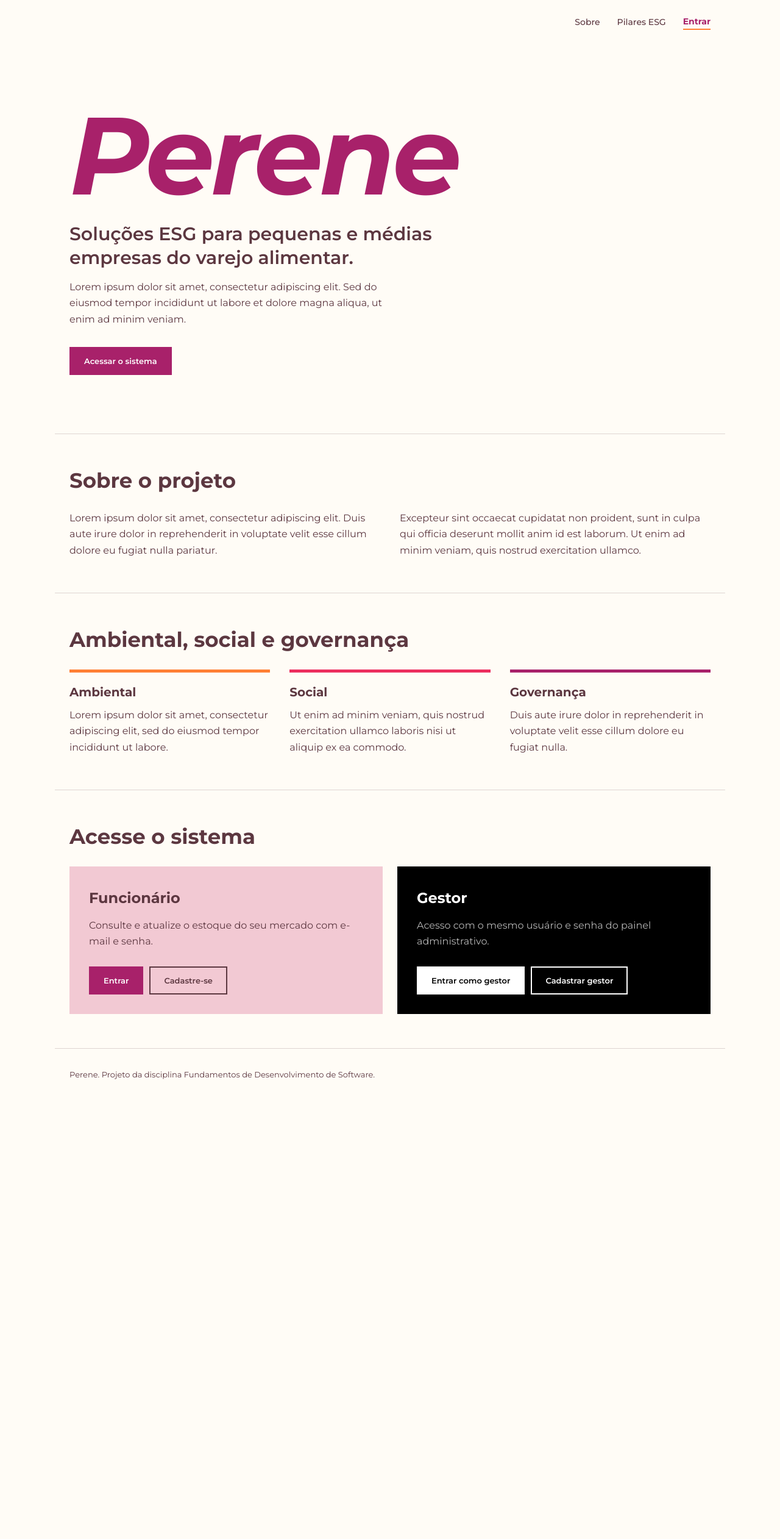
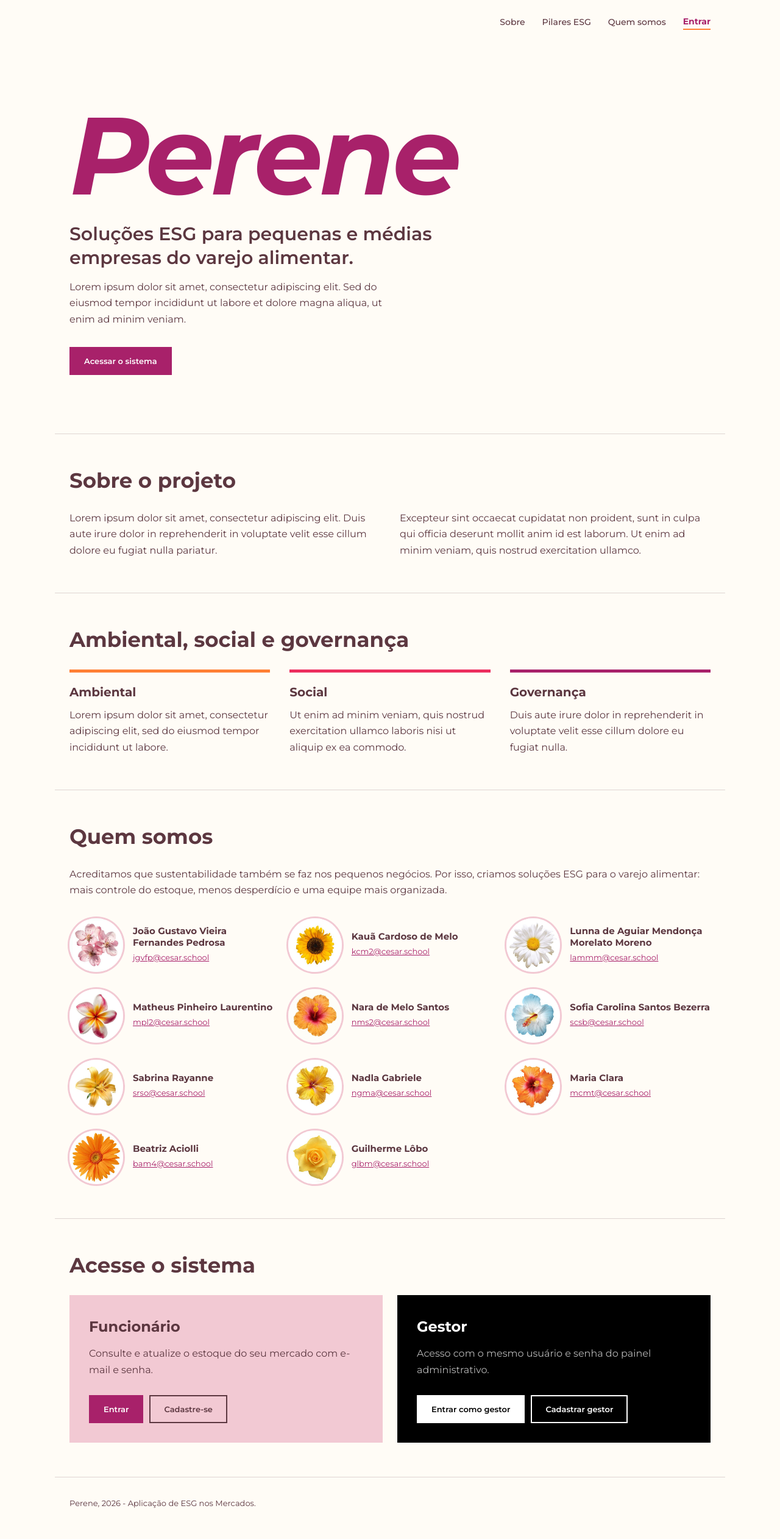
Before and after one commit to hellosofi/perene, a Django app: page /perene/ in a window 1280 px wide. Shown: the whole page at 61% size. Before the commit the page ends 1770 px from the top, so only its background shows below. Run offline with Django 5.2, Linux system fonts and the light colour scheme; some libraries are stand-ins or nearby versions.

Commit message:
adiciona seção 'quem somos'

```diff
--- a/perene/static/css/home.css
+++ b/perene/static/css/home.css
@@ -86,6 +86,15 @@ a:focus-visible, button:focus-visible { outline: 3px solid var(--laranja); outli
 .ja-logado form { margin: 0; }
 .ja-logado .btn-contorno { color: var(--texto); background: transparent; }
 
+/* quem somos */
+.secao .intro { max-width: none; margin-bottom: 32px; }
+.equipe { list-style: none; margin: 0; padding: 0; display: grid; grid-template-columns: repeat(auto-fit, minmax(300px, 1fr)); gap: 28px 24px; }
+.membro { display: flex; align-items: center; gap: 16px; }
+.membro img { flex-shrink: 0; width: 88px; height: 88px; border-radius: 50%; object-fit: cover; background: var(--branco); box-shadow: 0 0 0 3px var(--rosa-claro); }
+.membro strong { display: block; font-size: 15px; line-height: 1.3; }
+.membro a { display: inline-block; margin-top: 4px; font-size: 13px; color: var(--magenta); overflow-wrap: anywhere; }
+.membro a:hover { color: #8a1a57; }
+
 /* rodapé */
 .rodape { max-width: 1100px; margin: 0 auto; padding: 32px 24px 48px; font-size: 13px; border-top: 1px solid rgba(92, 55, 64, 0.2); }
 .rodape p { margin: 0; }
--- a/perene/templates/index.html
+++ b/perene/templates/index.html
@@ -16,6 +16,7 @@
         <nav aria-label="Principal">
             <a href="#sobre">Sobre</a>
             <a href="#pilares">Pilares ESG</a>
+            <a href="#quem-somos">Quem somos</a>
             <a href="#acesso" class="nav-destaque">Entrar</a>
         </nav>
     </header>
@@ -52,6 +53,90 @@
                     <p>Duis aute irure dolor in reprehenderit in voluptate velit esse cillum dolore eu fugiat nulla.</p>
                 </article>
             </div>
+        </section>
+
+        <section class="secao" id="quem-somos">
+            <h2>Quem somos</h2>
+            <p class="intro">Acreditamos que sustentabilidade também se faz nos pequenos negócios. Por isso, criamos soluções ESG para o varejo alimentar: mais controle do estoque, menos desperdício e uma equipe mais organizada.</p>
+            <ul class="equipe">
+                <li class="membro">
+                    <img src="{% static 'images/equipe/flor-cerejeira.jpg' %}" alt="" width="88" height="88">
+                    <div>
+                        <strong>João Gustavo Vieira Fernandes Pedrosa</strong>
+                        <a href="mailto:jgvfp@cesar.school">jgvfp@cesar.school</a>
+                    </div>
+                </li>
+                <li class="membro">
+                    <img src="{% static 'images/equipe/flor-girassol.jpg' %}" alt="" width="88" height="88">
+                    <div>
+                        <strong>Kauã Cardoso de Melo</strong>
+                        <a href="mailto:kcm2@cesar.school">kcm2@cesar.school</a>
+                    </div>
+                </li>
+                <li class="membro">
+                    <img src="{% static 'images/equipe/flor-margarida.jpg' %}" alt="" width="88" height="88">
+                    <div>
+                        <strong>Lunna de Aguiar Mendonça Morelato Moreno</strong>
+                        <a href="mailto:lammm@cesar.school">lammm@cesar.school</a>
+                    </div>
+                </li>
+                <li class="membro">
+                    <img src="{% static 'images/equipe/flor-plumeria.jpg' %}" alt="" width="88" height="88">
+                    <div>
+                        <strong>Matheus Pinheiro Laurentino</strong>
+                        <a href="mailto:mpl2@cesar.school">mpl2@cesar.school</a>
+                    </div>
+                </li>
+                <li class="membro">
+                    <img src="{% static 'images/equipe/flor-hibisco-laranja.jpg' %}" alt="" width="88" height="88">
+                    <div>
+                        <strong>Nara de Melo Santos</strong>
+                        <a href="mailto:nms2@cesar.school">nms2@cesar.school</a>
+                    </div>
+                </li>
+                <li class="membro">
+                    <img src="{% static 'images/equipe/flor-hibisco-azul.jpg' %}" alt="" width="88" height="88">
+                    <div>
+                        <strong>Sofia Carolina Santos Bezerra</strong>
+                        <a href="mailto:scsb@cesar.school">scsb@cesar.school</a>
+                    </div>
+                </li>
+                <li class="membro">
+                    <img src="{% static 'images/equipe/flor-lirio.jpg' %}" alt="" width="88" height="88">
+                    <div>
+                        <strong>Sabrina Rayanne</strong>
+                        <a href="mailto:srso@cesar.school">srso@cesar.school</a>
+                    </div>
+                </li>
+                <li class="membro">
+                    <img src="{% static 'images/equipe/flor-hibisco-amarelo.jpg' %}" alt="" width="88" height="88">
+                    <div>
+                        <strong>Nadla Gabriele</strong>
+                        <a href="mailto:ngma@cesar.school">ngma@cesar.school</a>
+                    </div>
+                </li>
+                <li class="membro">
+                    <img src="{% static 'images/equipe/flor-hibisco-tropical.jpg' %}" alt="" width="88" height="88">
+                    <div>
+                        <strong>Maria Clara</strong>
+                        <a href="mailto:mcmt@cesar.school">mcmt@cesar.school</a>
+                    </div>
+                </li>
+                <li class="membro">
+                    <img src="{% static 'images/equipe/flor-gerbera.jpg' %}" alt="" width="88" height="88">
+                    <div>
+                        <strong>Beatriz Aciolli</strong>
+                        <a href="mailto:bam4@cesar.school">bam4@cesar.school</a>
+                    </div>
+                </li>
+                <li class="membro">
+                    <img src="{% static 'images/equipe/flor-rosa-amarela.jpg' %}" alt="" width="88" height="88">
+                    <div>
+                        <strong>Guilherme Lôbo</strong>
+                        <a href="mailto:glbm@cesar.school">glbm@cesar.school</a>
+                    </div>
+                </li>
+            </ul>
         </section>
 
         <section class="secao" id="acesso">
@@ -91,7 +176,7 @@
     </main>
 
     <footer class="rodape">
-        <p>Perene. Projeto da disciplina Fundamentos de Desenvolvimento de Software.</p>
+        <p>Perene, 2026 - Aplicação de ESG nos Mercados.</p>
     </footer>
 </body>
 </html>
```
Also changed, not shown: perene/static/images/equipe/flor-cerejeira.jpg (added), perene/static/images/equipe/flor-gerbera.jpg (added), perene/static/images/equipe/flor-girassol.jpg (added), perene/static/images/equipe/flor-hibisco-amarelo.jpg (added), perene/static/images/equipe/flor-hibisco-azul.jpg (added), perene/static/images/equipe/flor-hibisco-laranja.jpg (added), perene/static/images/equipe/flor-hibisco-tropical.jpg (added), perene/static/images/equipe/flor-lirio.jpg (added), perene/static/images/equipe/flor-margarida.jpg (added), perene/static/images/equipe/flor-plumeria.jpg (added), perene/static/images/equipe/flor-rosa-amarela.jpg (added).
